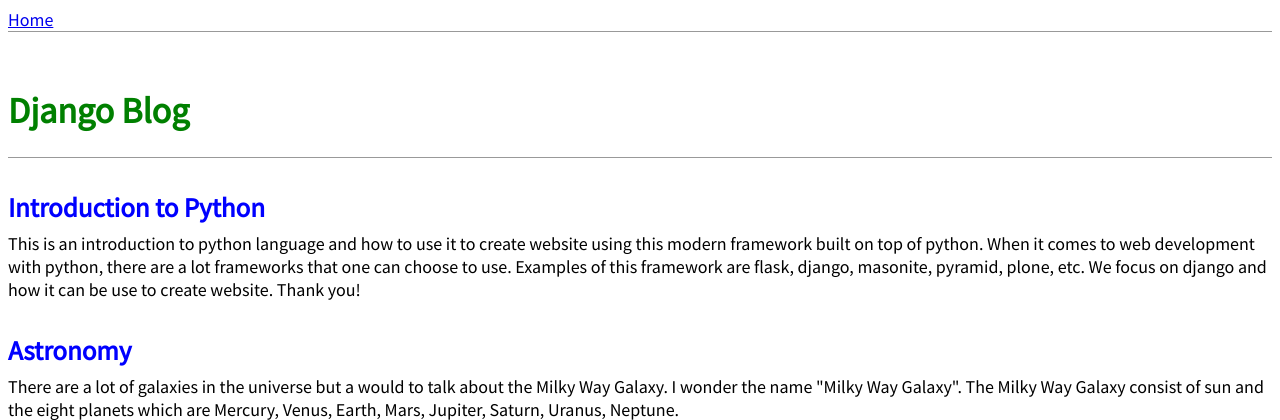
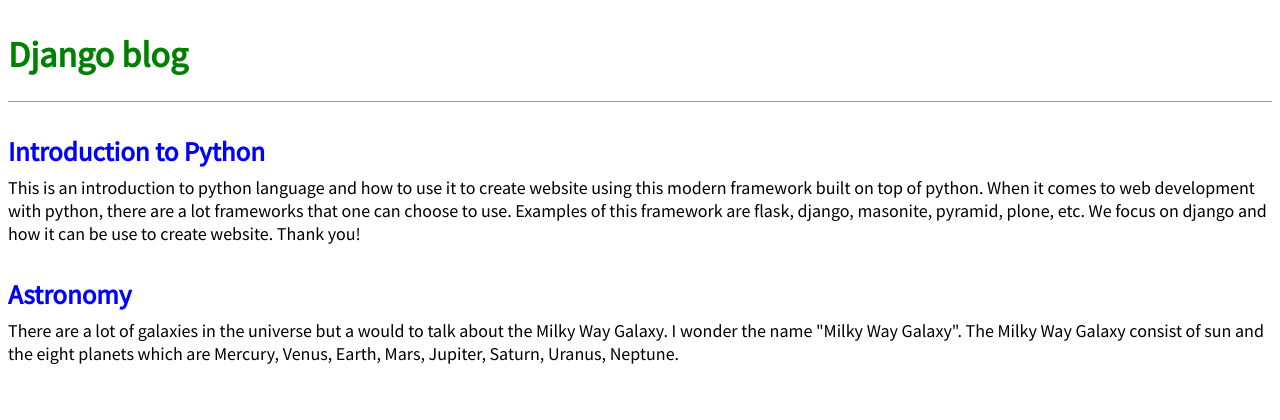
Before and after one commit to yawtalkstechs/Django-blog, a Django app: page / in a window 1280 px wide. Shown: the top 420 px of the page. Run offline with Django 3.2, Linux system fonts and the light colour scheme; data comes from the database, SQL or seed files in the repository.

Commit message:
"Blog Phase 1 begins"

```diff
--- a/nblog/templates/base.html
+++ b/nblog/templates/base.html
@@ -1,25 +1,17 @@
 {% load static %}
-
-<!DOCTYPE html>
 <html>
   <head>
-    <meta charset="UTF-8"/>
-    <meta name="viewport" content="width=device-width", initial-scale=1/>
-    <title>Django Blog</title>
-    <link href="https://fonts.googleapis.com/css?family=Source+Sans+Pro:400" rel="stylesheet">
-    <link rel='stylesheet' href="{% static 'css/base.css' %}"/>
-    <header>
-      <a href="{% url 'home' %}">Home</a>
-    </header>
+    <title>Django blog</title>
+    <link rel="stylesheet" href="https://fonts.googleapis.com/css?family=Source+Sans+Pro:400">
+    <link rel="stylesheet" type="text/css" href="{% static 'css/base.css' %}">
   </head>
   <body>
     <header>
-      <h1><a href="{% url 'home' %}"> Django Blog</a></h1>
+      <h1><a href="{% url 'home' %}">Django blog</a></h1>
     </header>
     <div>
       {% block content %}
       {% endblock content %}
     </div>
   </body>
-
 </html>
--- a/nblog/templates/home.html
+++ b/nblog/templates/home.html
@@ -2,7 +2,7 @@
 
 {% block content %}
   {% for post in object_list %}
-    <div class = "post-entry">
+    <div class="post-entry">
       <h2><a href="{% url 'post_detail' post.pk %}">{{ post.title }}</a></h2>
       <p>{{ post.body }}</p>
     </div>
```
